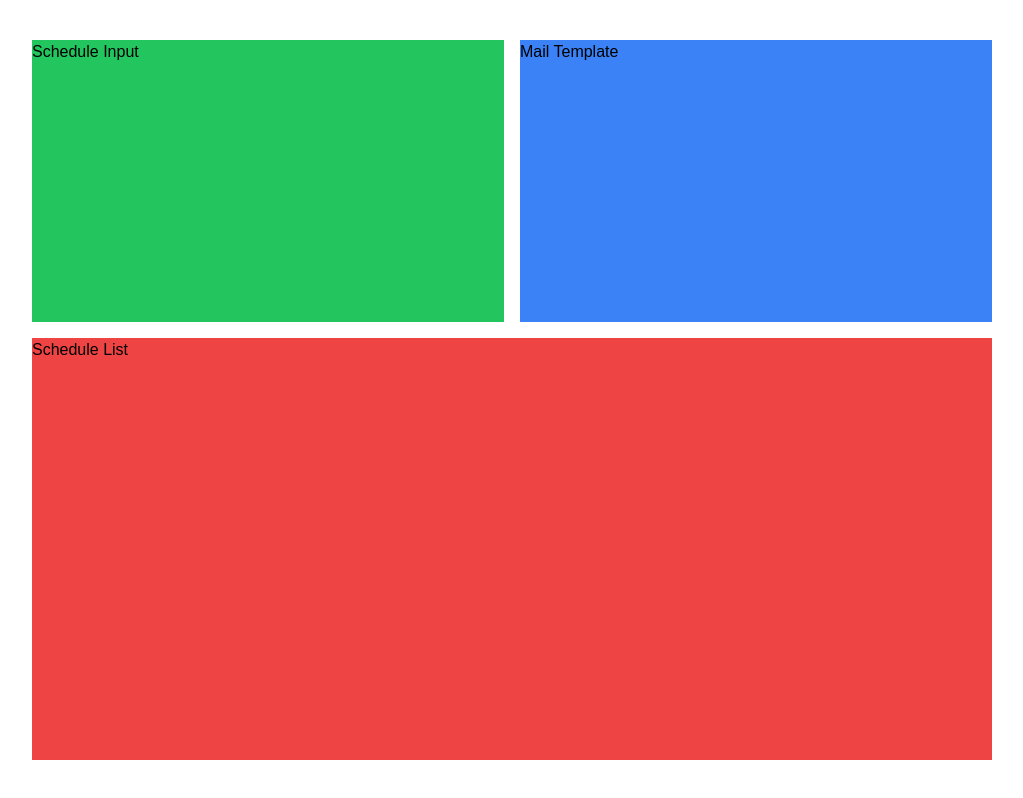
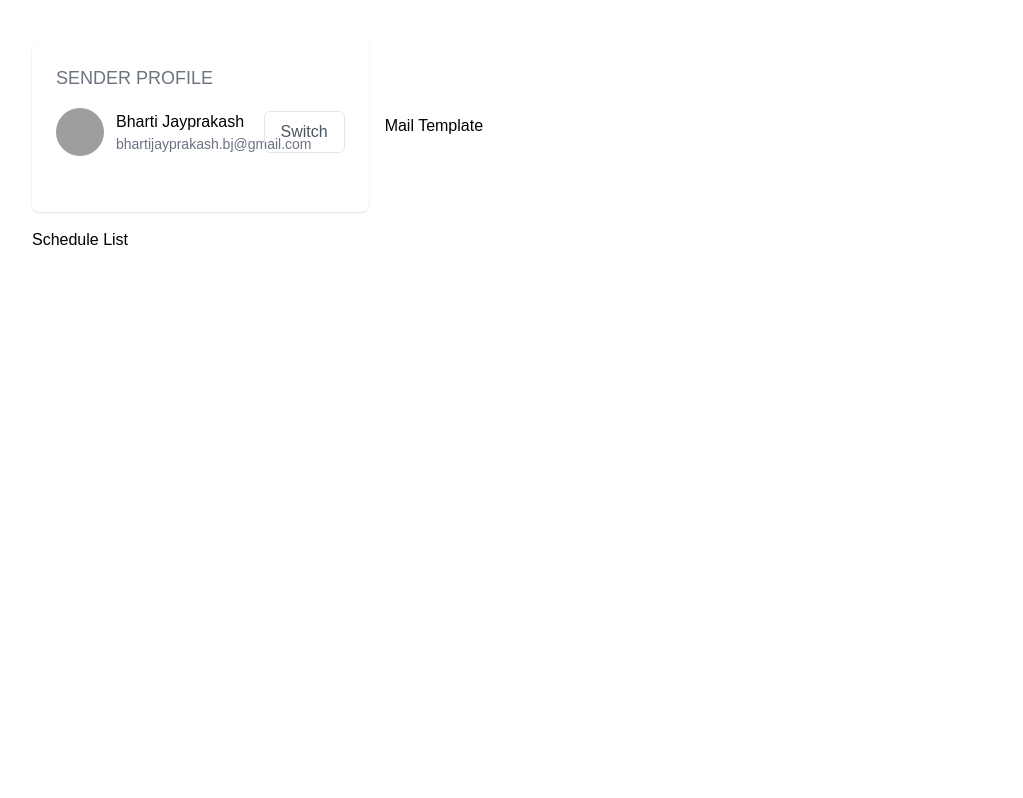
Before and after one commit to invtfl-bharti/nextjs-mail-scheduler, a Next.js app: page / in a window 1280 px wide. Shown: the whole page, without its empty margins (128-1151 px from the left). Built offline with nearby package versions, Linux system fonts and the light colour scheme; no server answers; grey boxes are pictures that could not be loaded.

Commit message:
Created ScheduleInput file

```diff
--- a/src/app/api/mailing/route.js
+++ b/src/app/api/mailing/route.js
@@ -0,0 +1,11 @@
+import React from 'react'
+export default function handler(req, res) {
+    if (req.method === "GET") {
+        const mailers = [
+            { id: "1", name: "Welcome Mail" },
+            { id: "2", name: "NewsLetter" }
+        ];
+
+        res.status(200).json(mailers);
+    }
+}
--- a/src/app/page.js
+++ b/src/app/page.js
@@ -6,10 +6,11 @@ import MailTemplate from "../components/MailTemplate";
 
 export default function Home() {
   return (
-    <div className="bg-white h-screen w-full p-10 px-40 flex flex-col text-black gap-4">
+    <div className="bg-white h-full w-full p-10 px-40 flex flex-col text-black gap-4">
       <div className="w-full h-2/3 flex justify-between items-center gap-4">
         <ScheduledInput />
         <MailTemplate />
+
       </div>
       <div className="h-full w-full flex items-center justify-center gap-4">
         <ScheduledList />
--- a/src/components/MailTemplate.js
+++ b/src/components/MailTemplate.js
@@ -1,7 +1,14 @@
 import React from "react";
+import { useEffect, useState } from "react";
 
 const MailTemplate = () => {
-  return <div className="bg-blue-500 h-full w-full"><h1>Mail Template</h1></div>;
+
+  const [templates, setTemplates] = useState([]);
+
+  useState(() => {
+    fetch("/api/mailers").then((res) => res.json()).then((data) => setTemplates(data)).catch((err) => console.error(err))
+  }, []);
+  return <div className=" h-full w-full"><h1>Mail Template</h1></div>;
 };
 
 export default MailTemplate;
--- a/src/components/ScheduleInput.js
+++ b/src/components/ScheduleInput.js
@@ -1,11 +1,68 @@
-import React from 'react'
+import React, { useState } from "react";
 
 const ScheduleInput = () => {
+  const [showProfileMenu, setShowProfileMenu] = useState(false);
+
+  const [currentProfile, setCurrentProfile] = useState({
+    id: 1,
+    name: "Bharti Jayprakash",
+    email: "bhartijayprakash.bj@gmail.com",
+    image: "/api/placeholder/48/48",
+  });
+
+  // Mock profiles data - would come from API
+
+  const [profiles, setProfiles] = useState([
+    {
+      id: 1,
+      name: "Marry Kehlani",
+      email: "kehlani@gmail.com",
+      image: "/api/placeholder/48/48",
+    },
+    {
+      id: 2,
+      name: "John Smith",
+      email: "john@gmail.com",
+      image: "/api/placeholder/48/48",
+    },
+    {
+      id: 3,
+      name: "Sarah Wilson",
+      email: "sarah@gmail.com",
+      image: "/api/placeholder/48/48",
+    },
+  ]);
+
   return (
-    <div className='bg-green-500 h-full w-full'>
-      Schedule Input
+    <div className="max-w-xl mx-auto p-6 bg-white rounded-lg shadow">
+      {/* Sender Profile */}
+      <div className="mb-8">
+        <h2 className="text-lg text-gray-500 mb-4">SENDER PROFILE</h2>
+        <div className="flex items-center justify-between">
+          <div className="flex items-center gap-3">
+            <img
+              src={currentProfile.image}
+              alt={currentProfile.name}
+              className="w-12 h-12 rounded-full"
+            />
+            <div>
+              <h3 className="font-medium">{currentProfile.name}</h3>
+              <p className="text-gray-500 text-sm">{currentProfile.email}</p>
+            </div>
+          </div>
+          <div className="relative">
+            <button
+              onClick={() => setShowProfileMenu(!showProfileMenu)}
+              className="px-4 py-2 border rounded-md text-gray-600 hover:bg-gray-50"
+            >
+              Switch
+            </button>
+            {showProfileMenu && <ProfileSwitcher />}
+          </div>
+        </div>
+      </div>
     </div>
-  )
-}
+  );
+};
 
-export default ScheduleInput
+export default ScheduleInput;
--- a/src/components/ScheduledList.js
+++ b/src/components/ScheduledList.js
@@ -2,7 +2,7 @@ import React from 'react'
 
 const ScheduledList = () => {
   return (
-    <div className='h-full w-full bg-red-500'>
+    <div className='h-full w-full'>
       Schedule List
     </div>
   )
```
Also changed, not shown: package.json (+6 -5 lines), 1 other file (tests, documents, lock files or other folders).
